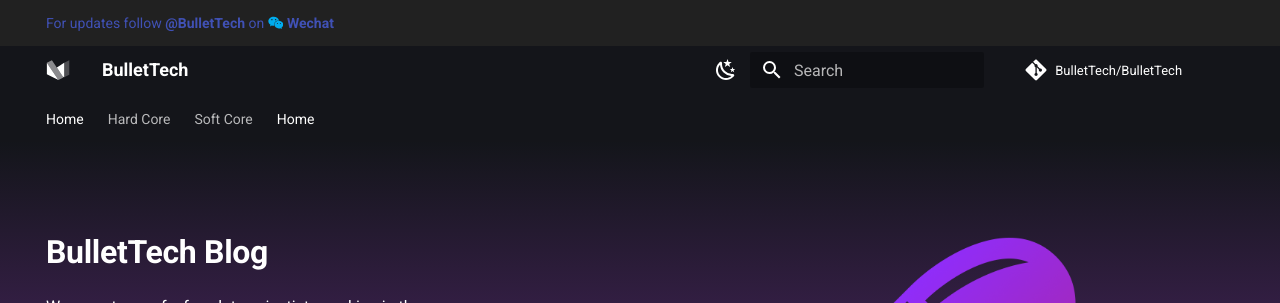
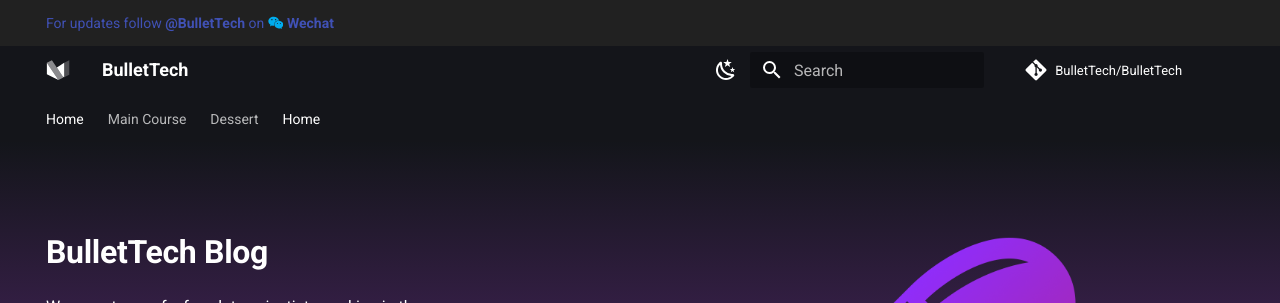
Before and after one commit to BulletTech/BulletTech, an MkDocs documentation site: the page built from docs/index.md, in a window 1280 px wide. Shown: the top 303 px of the page. Built offline with MkDocs 1.6.1 and Material for MkDocs 9.7.7, drawn with Linux system fonts in a browser that asks for light colours; comment, search, counter and statistics services are not loaded.

Commit message:
Rename the nav items
@jhqian0909 @jz263

```diff
--- a/mkdocs.yml
+++ b/mkdocs.yml
@@ -128,8 +128,8 @@ markdown_extensions:
 # Page tree
 nav:
   - Home: index.md
-  - Hard Core: blog_intro.md
-  - Soft Core:
+  - Main Course: blog_intro.md
+  - Dessert:
     - Intro: Soft_core_blog_intro.md
     - Hardware:
         - M1 Mac mini 半年使用体验: Soft_core_blog/hardware/2021-06-03-Mac-mini.md
```
